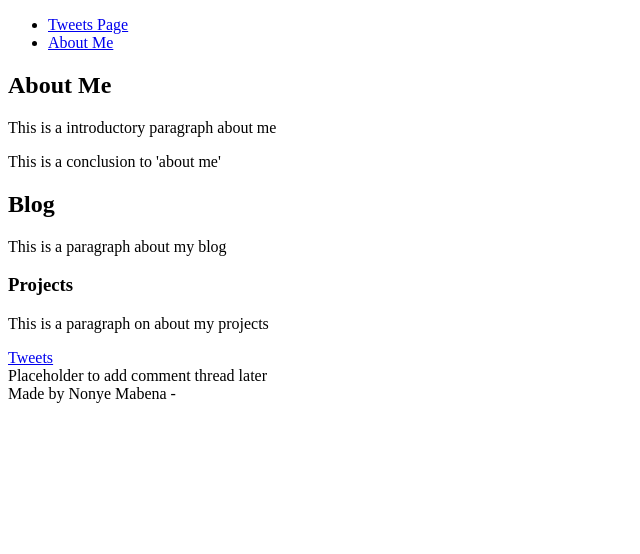
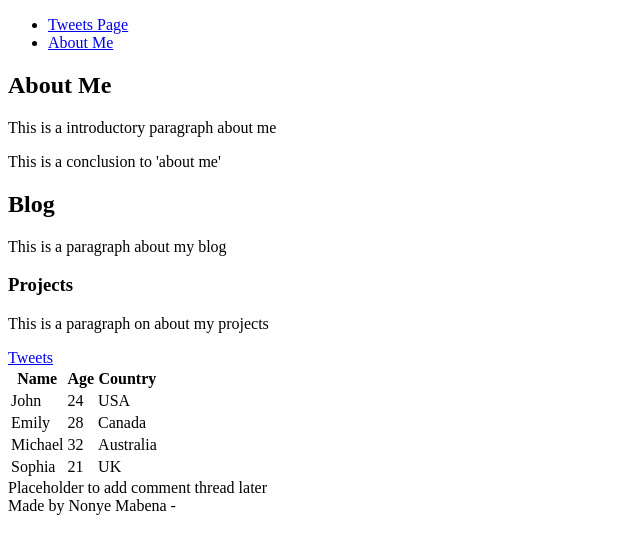
Before and after one commit to pradamabena/My_First_Portfolio, a plain HTML site: page html_basic/index.html in a window 1280 px wide. Shown: the whole page, without its empty margins (0-640 px from the left). Drawn offline with Linux system fonts and the light colour scheme.

Commit message:
Added table with data

```diff
--- a/html_basic/index.html
+++ b/html_basic/index.html
@@ -28,6 +28,35 @@
         <p>This is a paragraph on about my projects</p>
         <a href="https://i.ibb.co/gTDZZT8/ALX-Logo-07.png"></a>
         <a href="tweets.html">Tweets</a>
+        <table>
+          <tbody>
+            <tr>
+              <th>Name</th>
+              <th>Age</th>
+              <th>Country</th>
+            </tr>
+            <tr>
+              <td>John</td>
+              <td>24</td>
+              <td>USA</td>
+            </tr>
+            <tr>
+              <td>Emily</td>
+              <td>28</td>
+              <td>Canada</td>
+            </tr>
+            <tr>
+              <td>Michael</td>
+              <td>32</td>
+              <td>Australia</td>
+            </tr>
+            <tr>
+              <td>Sophia</td>
+              <td>21</td>
+              <td>UK</td>
+            </tr>
+          </tbody>
+        </table>
       </article>
       <aside>Placeholder to add comment thread later</aside>
     </main>
```
